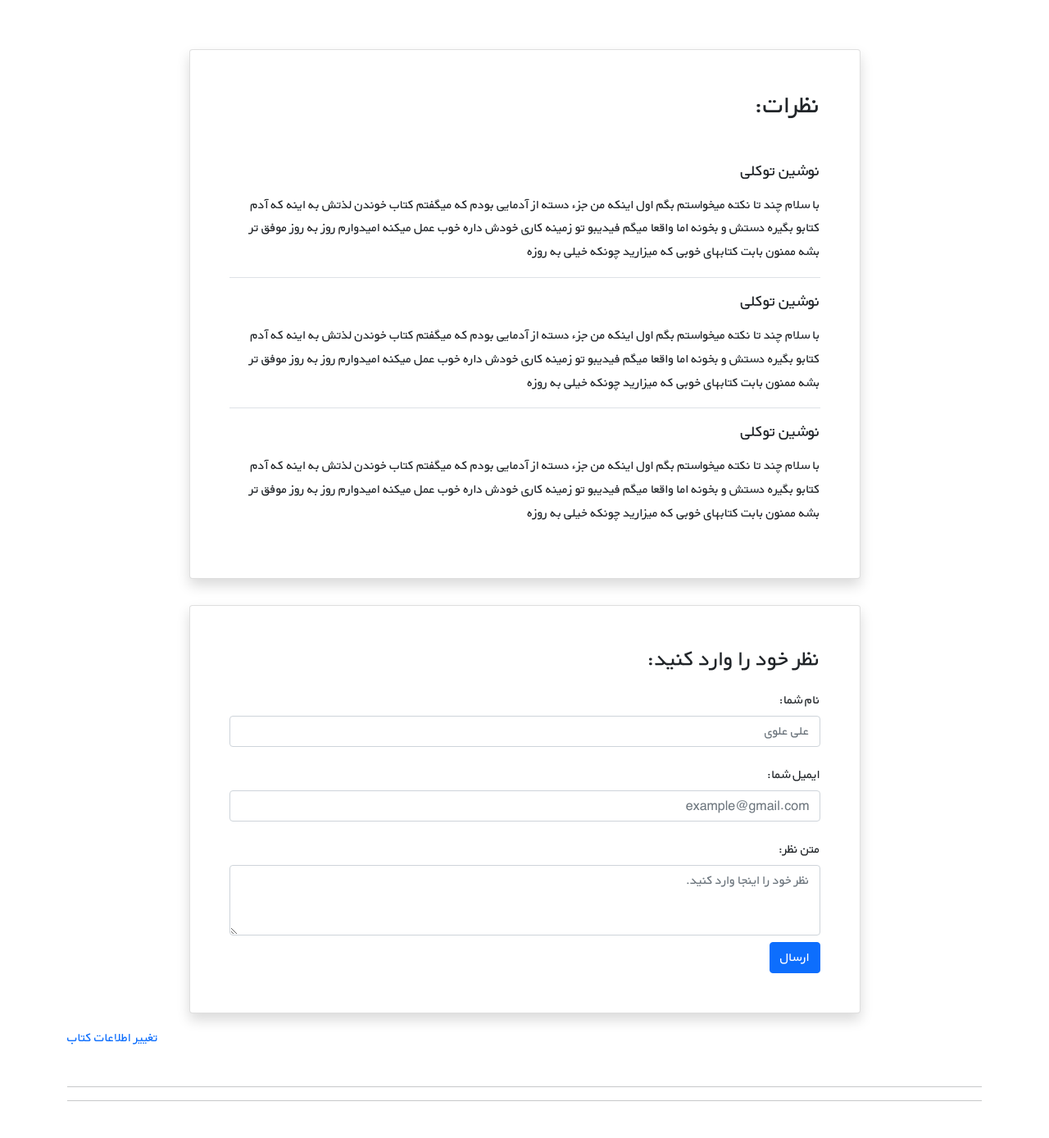
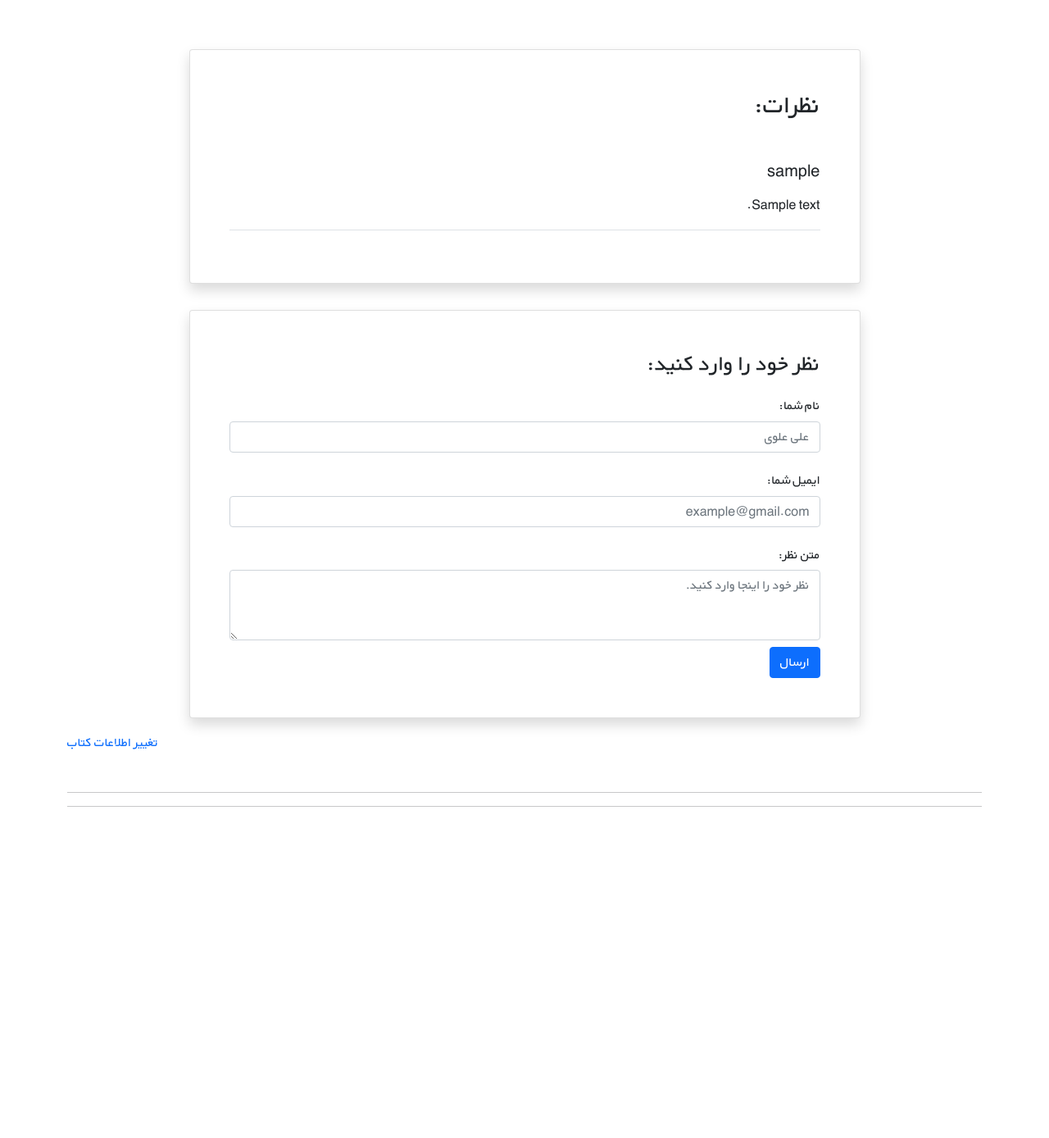
Before and after one commit to just-a-normal-developer/book-store, a Django app: page /books/1/ in a window 1280 px wide. Shown: the part 373-1761 px from the top of the page at 82% size. After the commit the page ends 1357 px from the top, so only its background shows below. Run offline with Django 3.2, Linux system fonts and the light colour scheme; tables that the repository leaves empty hold one stand-in row (values such as "Sample post"); grey boxes marked "Sample" are stand-in pictures.

Commit message:
the related added between comments and books and the templates edited

```diff
--- a/books/admin.py
+++ b/books/admin.py
@@ -1,6 +1,10 @@
 from django.contrib import admin
-from.models import Books
+from.models import Books , Comments
 
+
+class CommentsAdmin(admin.ModelAdmin):
+    list_display = ('user' , 'book' , 'text' , 'datetime_created', )
 
 # Register your models here.
 admin.site.register(Books)
+admin.site.register(Comments , CommentsAdmin)
--- a/books/models.py
+++ b/books/models.py
@@ -22,7 +22,7 @@ class Books(models.Model):
 
 class Comments(models.Model):
     user = models.ForeignKey(get_user_model() , on_delete=models.CASCADE)
-    book = models.ForeignKey(Books , on_delete=models.CASCADE)
+    book = models.ForeignKey(Books , on_delete=models.CASCADE , related_name='comments')
     text = models.TextField()
     datetime_created = models.DateTimeField(auto_now_add = True)
 
--- a/books/templates/books/book_detail.html
+++ b/books/templates/books/book_detail.html
@@ -17,8 +17,8 @@
                         <div class="col-xs-12 col-md-3 d-flex justify-content-center">
                             <div>
                                 {% if  books.cover %}
-                                <img src="{{ books.cover.url }}"
-                                     class="img-fluid rounded-start" alt="...">
+                                    <img src="{{ books.cover.url }}"
+                                         class="img-fluid rounded-start" alt="...">
                                 {% endif %}
                             </div>
                         </div>
@@ -44,33 +44,15 @@
                 <div class="d-flex justify-content-center">
                     <div class="card shadow my-3 p-5 w-sm-75 w-100">
                         <h2 class="mb-5">نظرات:</h2>
+
+                        {% for comment in comments %}
+
                         <div class="border-bottom mb-3">
-                            <h5 class="mb-3">نوشین توکلی</h5>
-                            <p>با سلام چند تا نکته میخواستم بگم اول اینکه من جزء دسته از آدمایی بودم که میگفتم کتاب
-                                خوندن لذتش
-                                به اینه که آدم کتابو بگیره دستش و بخونه اما واقعا میگم فیدیبو تو زمینه کاری خودش داره
-                                خوب عمل
-                                میکنه امیدوارم روز به روز موفق تر بشه ممنون بابت کتابهای خوبی که میزارید چونکه خیلی به
-                                روزه</p>
+                            <h5 class="mb-3">{{ comment.user }}</h5>
+                            <p>{{ comment.text | linebreaks }}</p>
                         </div>
-                        <div class="border-bottom mb-3">
-                            <h5 class="mb-3">نوشین توکلی</h5>
-                            <p>با سلام چند تا نکته میخواستم بگم اول اینکه من جزء دسته از آدمایی بودم که میگفتم کتاب
-                                خوندن لذتش
-                                به اینه که آدم کتابو بگیره دستش و بخونه اما واقعا میگم فیدیبو تو زمینه کاری خودش داره
-                                خوب عمل
-                                میکنه امیدوارم روز به روز موفق تر بشه ممنون بابت کتابهای خوبی که میزارید چونکه خیلی به
-                                روزه</p>
-                        </div>
-                        <div>
-                            <h5 class="mb-3">نوشین توکلی</h5>
-                            <p>با سلام چند تا نکته میخواستم بگم اول اینکه من جزء دسته از آدمایی بودم که میگفتم کتاب
-                                خوندن لذتش
-                                به اینه که آدم کتابو بگیره دستش و بخونه اما واقعا میگم فیدیبو تو زمینه کاری خودش داره
-                                خوب عمل
-                                میکنه امیدوارم روز به روز موفق تر بشه ممنون بابت کتابهای خوبی که میزارید چونکه خیلی به
-                                روزه</p>
-                        </div>
+                        {% endfor %}
+
                     </div>
                 </div>
 
@@ -98,7 +80,7 @@
             </div>
         </div>
     </div>
-       <a href="{% url 'book_update' pk=books.id  %}" style="text-decoration: none;" >تغییر اطلاعات کتاب</a>
+    <a href="{% url 'book_update' pk=books.id %}" style="text-decoration: none;">تغییر اطلاعات کتاب</a>
 
     <br>
     <br>
--- a/books/urls.py
+++ b/books/urls.py
@@ -1,9 +1,9 @@
 from django.urls import path
-from .views import BookListView , BookDetailView , BookCreateView , BookUpdateView , BookDeleteView
+from .views import BookListView , book_detail_view , BookCreateView , BookUpdateView , BookDeleteView
 
 urlpatterns = [
    path('' , BookListView.as_view() , name = 'book_list'),
-   path('<int:pk>/' , BookDetailView.as_view() , name = 'book_detail'),
+   path('<int:pk>/' , book_detail_view , name = 'book_detail'),
    path('create/' , BookCreateView.as_view() , name = 'book_create'),
    path('<int:pk>/edit/' , BookUpdateView.as_view() , name = 'book_update'),
    path('<int:pk>/delete/' , BookDeleteView.as_view() , name = 'book_delete'),
--- a/books/views.py
+++ b/books/views.py
@@ -1,4 +1,4 @@
-from django.shortcuts import render
+from django.shortcuts import render , get_object_or_404
 from django.views import generic
 from .models import Books
 from django.urls import reverse_lazy
@@ -10,9 +10,13 @@ class BookListView(generic.ListView):
     template_name = 'books/book_list.html'
     context_object_name = 'books'
 
-class BookDetailView(generic.DetailView):
-    model = Books
-    template_name = 'books/book_detail.html'
+# class BookDetailView(generic.DetailView):
+#     model = Books
+#     template_name = 'books/book_detail.html'
+def book_detail_view(request , pk):
+    book = get_object_or_404(Books , pk=pk)
+    book_comments = book.comments.all()
+    return render(request , 'books/book_detail.html' , {'books' : book , 'comments' : book_comments , })
 
 class BookCreateView(generic.CreateView):
     model = Books
```
Also changed, not shown: books/migrations/0004_alter_comments_book.py (added).
